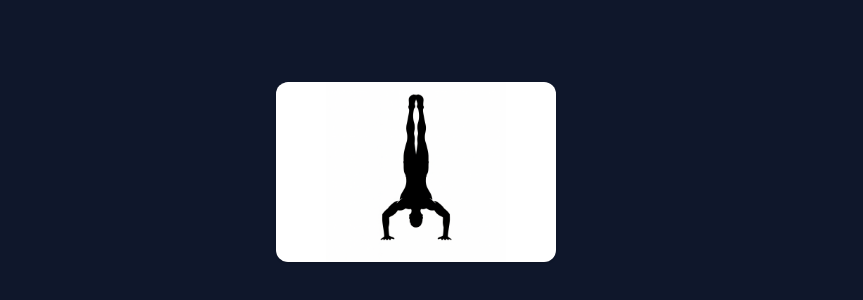
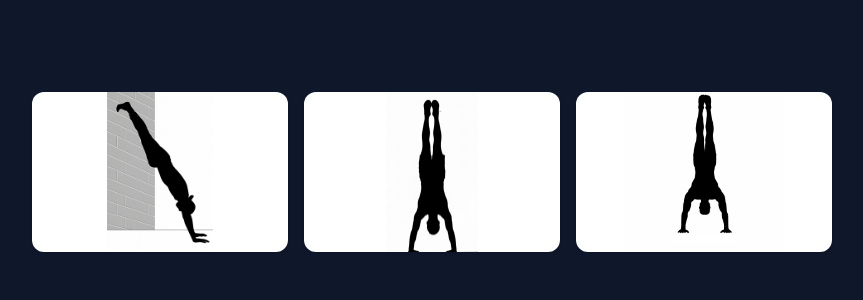
Before and after one commit to eitancohen77/Calisthenics-Progression-, a Next.js app in the folder calisthenics_progression/: page /handstand in a window 1280 px wide. Shown: the part 228-528 px from the top of the page, without its empty margins (224-1087 px from the left). Built offline with nearby package versions, Linux system fonts and the light colour scheme.

Commit message:
Working skeleton for handstand route

```diff
--- a/calisthenics_progression/src/app/handstand/page.tsx
+++ b/calisthenics_progression/src/app/handstand/page.tsx
@@ -1,22 +1,82 @@
+"use client";
 import * as React from 'react';
-import Image from "next/image";
-import Link from "next/link";
 import HoverCard from '@/components/HoverCard';
 import TwoFrameAnimator from '@/components/TwoFrameAnimator';
+import ImageModel from '@/components/ImageModel';
 
+const exercises = [
+  {
+    key: "Wall Handstand",
+    srcA: "/wallhandstand.png",
+    srcB: "/wallhandstand.png",
+    alt: "HandWall Handstand",
+    label: "Wall Handstand",
+    title: "Wall Handstand",
+    description: `Short cues:\n- Lean shoulders forward\n- Straight arms\n- Hollow body`,
+    linkHref: "https://youtu.be/6lgNlJZpE1Y?t=33",
+  },
+  {
+    key: "Handstand",
+    srcA: "/handstand.png",
+    srcB: "/handstand.png",
+    alt: "Handstand",
+    label: "Handstand",
+    title: "Handstand",
+    description: `Short cues:\n- Lean shoulders forward\n- Straight arms\n- Hollow body`,
+    linkHref: "https://youtu.be/6lgNlJZpE1Y?t=33",
+  },
+  {
+    key: "Handstand Push Up",
+    srcA: "/handstandup.png",
+    srcB: "/handstanddown.png",
+    alt: "Handstand Push Up",
+    label: "Handstand Push Up",
+    title: "Handstand Push Up",
+    description: `Short cues:\n- Lean shoulders forward\n- Straight arms\n- Hollow body`,
+    linkHref: "https://youtu.be/6lgNlJZpE1Y?t=33",
+  },
+]
+export default function Home() {
+  const [open, setOpen] = React.useState<string | null>(null);
 
-export default function Home() {
   return (
     <>
-        <div className="flex min-h-screen items-center justify-center bg-slate-900">
-            <div className="flex gap-4">
-              <TwoFrameAnimator
-                srcA="/handstandup.png"
-                srcB="/handstanddown.png"
-                speedMs={400}
+      <div className="flex min-h-screen items-center justify-center bg-slate-900">
+        <div className="flex flex-wrap gap-4 justify-start pl-8">
+          {exercises.map((ex) => (
+            <button
+              key={ex.key}
+              onClick={() => setOpen(ex.key)}
+              className="cursor-pointer bg-transparent p-0 border-0"
+            >
+              <HoverCard
+                srcA={ex.srcA}
+                srcB={ex.srcB}
+                alt={ex.alt}
+                label={ex.label}
               />
-            </div>
+            </button>
+          ))}
         </div>
+      </div>
+      {exercises.map((ex) => (
+        <ImageModel
+          key={ex.key}
+          open={open === ex.key}
+          onClose={() => setOpen(null)}
+          title={ex.title}
+          linkText="Link for illustration"
+          linkHref={ex.linkHref}
+          description={ex.description}
+          imgSrcA={ex.srcA}
+          imgSrcB={ex.srcB}
+          imgAlt={ex.alt}
+          durationMs={200}
+          speedMs={450}
+          imgWidth={320}
+          imgHeight={200}
+        />
+      ))}
     </>
-  )
+  );
 }
```
Also changed, not shown: calisthenics_progression/public/wallhandstand.png (added).
